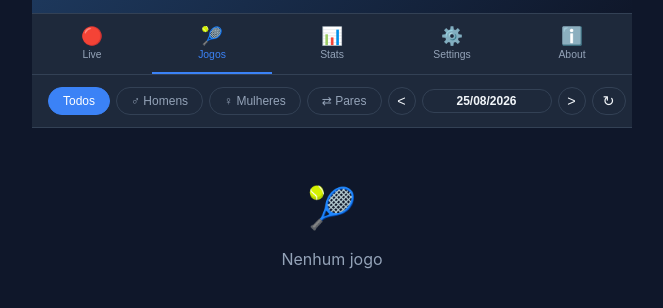
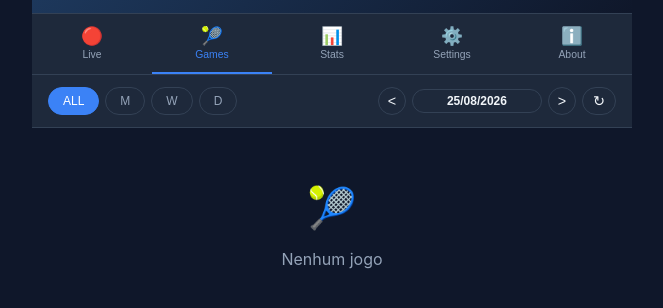
Before and after one commit to afelicianoazevedo/tennis-predictor, a plain HTML site: page public/index.html in a window 1280 px wide. Shown: the part 46-354 px from the top of the page, without its empty margins (308-971 px from the left). Drawn offline with nearby package versions, Linux system fonts and the light colour scheme; no server answers.

Commit message:
refactor: rename Jogos tab to Games and filters to ALL/M/W/D

```diff
--- a/public/index.html
+++ b/public/index.html
@@ -29,7 +29,7 @@
             </button>
             <button class="tab active" data-tab="matches">
                 <span class="tab-icon">🎾</span>
-                <span class="tab-label">Jogos</span>
+                <span class="tab-label">Games</span>
             </button>
             <button class="tab" data-tab="stats">
                 <span class="tab-icon">📊</span>
@@ -46,10 +46,10 @@
         </nav>
 
         <div class="filters">
-            <button class="filter active" data-filter="all">Todos</button>
-            <button class="filter" data-filter="men">♂ Homens</button>
-            <button class="filter" data-filter="women">♀ Mulheres</button>
-            <button class="filter" data-filter="doubles">⇄ Pares</button>
+            <button class="filter active" data-filter="all">ALL</button>
+            <button class="filter" data-filter="men">M</button>
+            <button class="filter" data-filter="women">W</button>
+            <button class="filter" data-filter="doubles">D</button>
             <div class="date-selector">
                 <button class="date-btn" id="date-prev">&lt;</button>
                 <input type="text" id="date-input" class="date-input" placeholder="dd/mm/yyyy" maxlength="10" inputmode="numeric">
```
